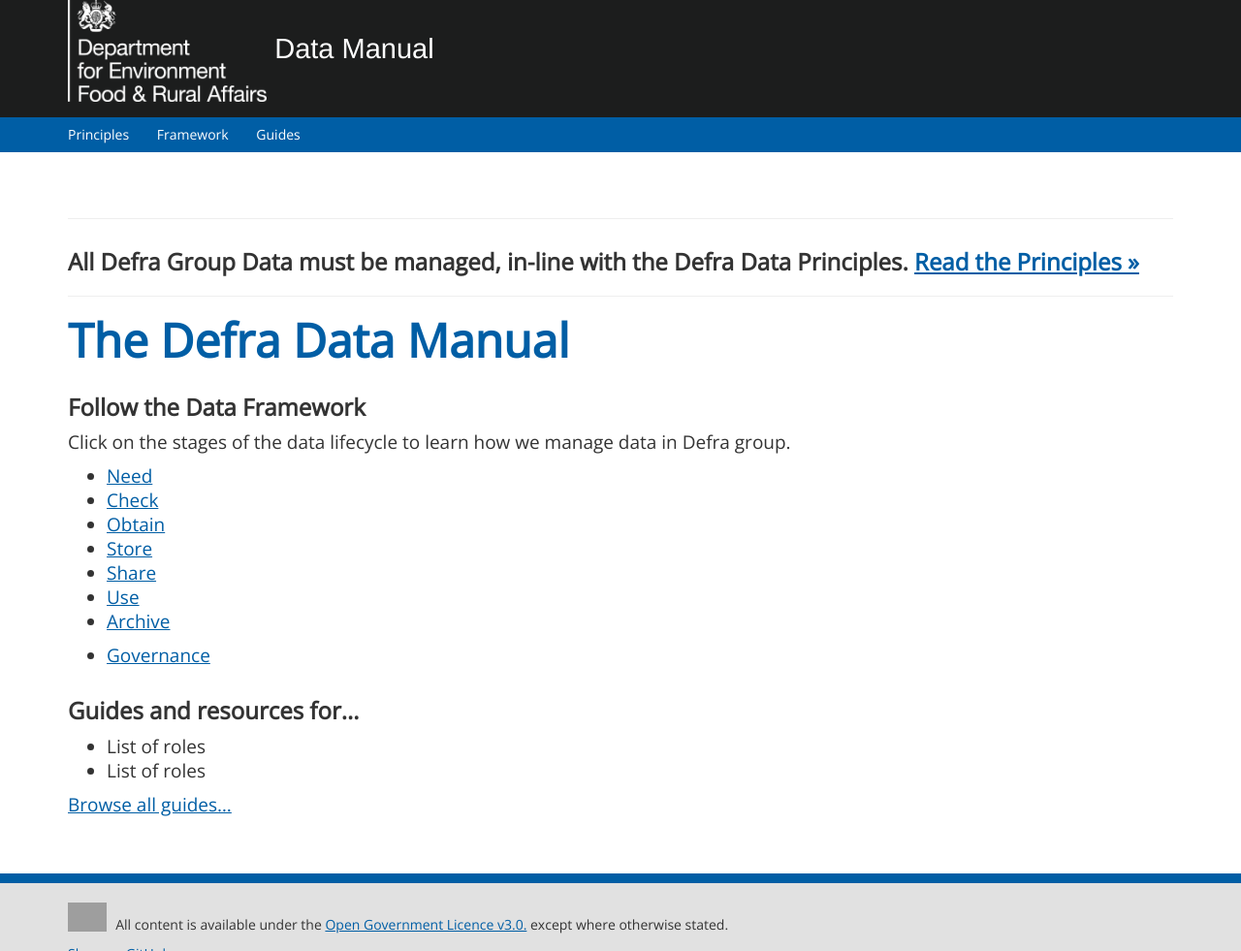
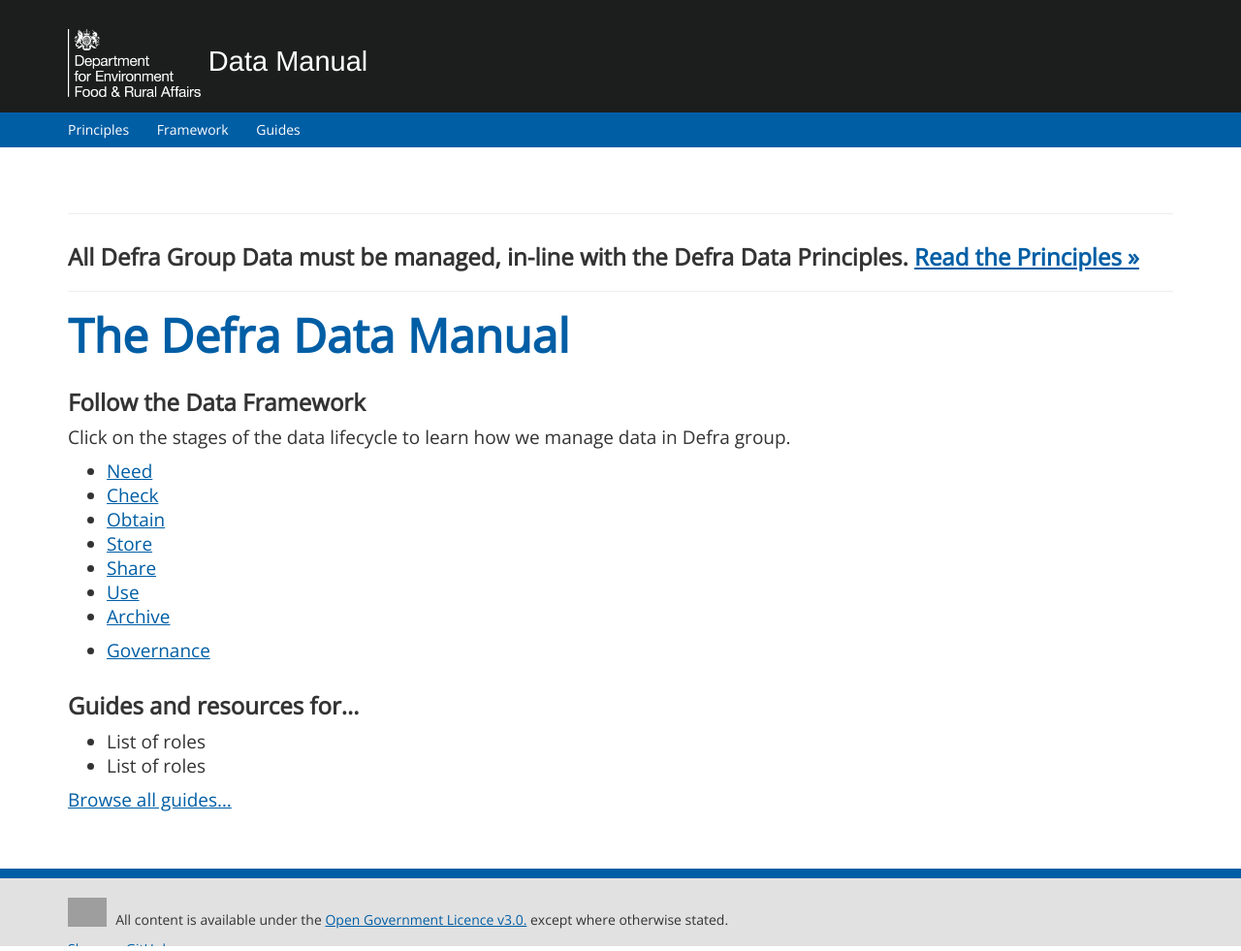
Before and after one commit to andjnewman/DDM, a Jekyll site: the page built from index.md, in a window 1280 px wide. Shown: the whole page at 97% size. Built offline with Jekyll 4.4.1, drawn with Linux system fonts in a browser that asks for light colours.

Commit message:
Update default.html

```diff
--- a/_layouts/default.html
+++ b/_layouts/default.html
@@ -11,7 +11,8 @@
         <header>
             <div id="blackbar">
     		<div class="container">
-			<h1><img src="{{ site.url }}{{ site.baseurl }}/images/defra_white_sml_aw.png" width="18%" /> Data Manual</h1>
+			<p>&nbsp;<p>
+			<h1><img src="{{ site.url }}{{ site.baseurl }}/images/defra_white_sml_aw.png" width="12%" /> Data Manual</h1>
                 </div>
 
             </div>
```
